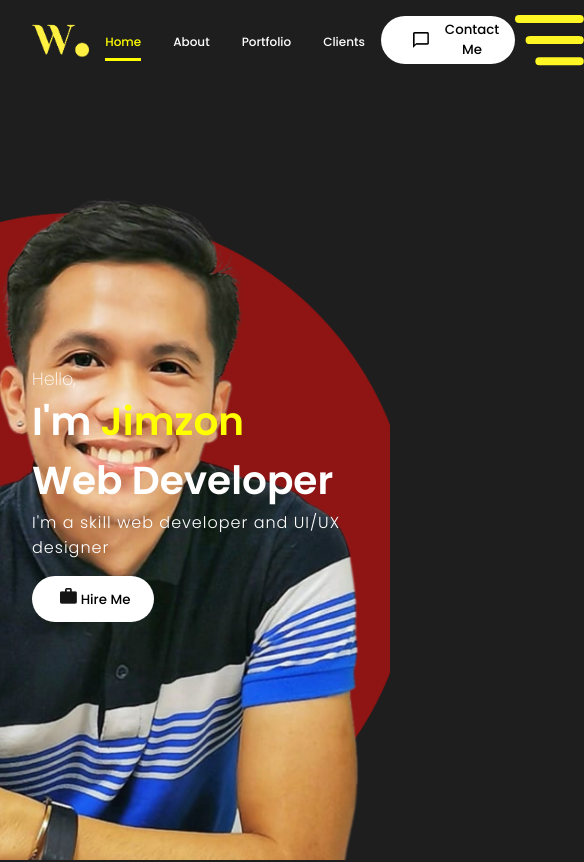
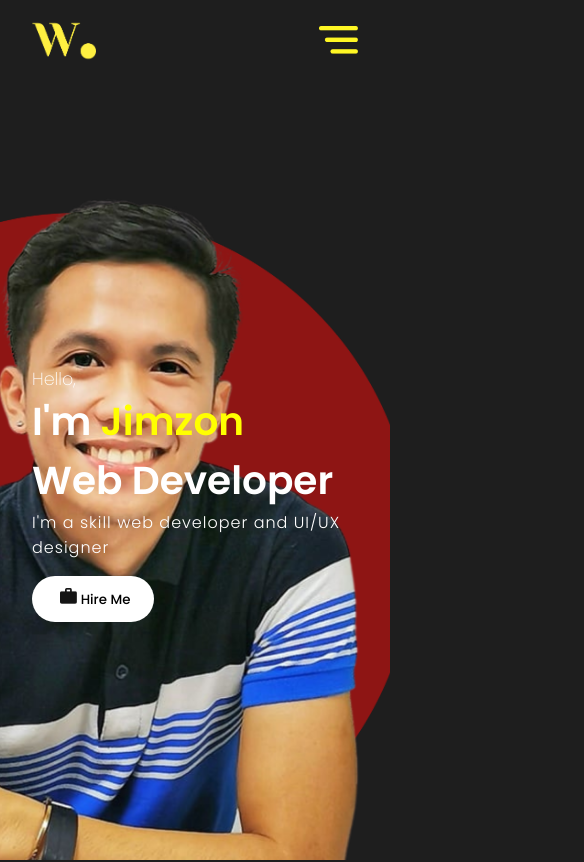
Before and after one commit to Jimzon/React-Portfolio, a React (Create React App) app: page / in a window 390 px wide. Shown: the top 862 px of the page, 584 px wide, since content can reach past the window. Built offline with nearby package versions, Linux system fonts and the light colour scheme.

Commit message:
media query

```diff
--- a/src/components/NavBar/navbar.css
+++ b/src/components/NavBar/navbar.css
@@ -49,6 +49,11 @@
   padding-bottom: 0.5rem;
   border-bottom: 3px solid yellow;
 }
+.mobMenu {
+  display: none;
+  object-fit: cover;
+  height: 1.8rem;
+}
 .navMenu {
   position: absolute;
   top: 4rem;
@@ -59,4 +64,24 @@
   padding: 0.5rem;
   height: fit-content;
   min-width: 15rem;
+  background: rgb(40, 40, 40);
+  border-radius: 1rem;
 }
+.listItem {
+  color: white;
+  padding: 0.5rem 3rem;
+  margin: 0.25rem;
+  background: rgb(30, 30, 30);
+}
+
+@media screen and (max-width: 720px) {
+  .mobMenu {
+    display: flex;
+  }
+  .desktopMenu {
+    display: none;
+  }
+  .desktopMenuBtn {
+    display: none;
+  }
+}
```
